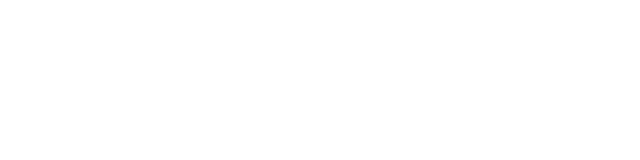
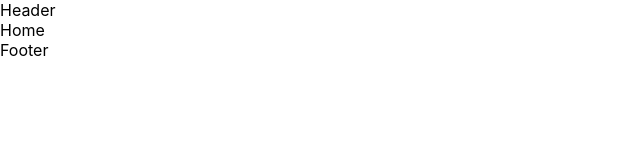
Before and after one commit to haseeb075/movieapp, a React (Create React App) app: page / in a window 1280 px wide. Shown: the top 160 px of the page, without its empty margins (0-640 px from the left). Built offline with nearby package versions, Linux system fonts and the light colour scheme.

Commit message:
Add: Setup router , install sass

```diff
--- a/package.json
+++ b/package.json
@@ -3,16 +3,18 @@
   "version": "0.1.0",
   "private": true,
   "dependencies": {
-    "@reduxjs/toolkit": "^1.8.0",
+    "@reduxjs/toolkit": "^1.8.1",
     "@testing-library/jest-dom": "^5.16.3",
     "@testing-library/react": "^12.1.4",
     "@testing-library/user-event": "^13.5.0",
     "axios": "^0.26.1",
     "react": "^17.0.2",
     "react-dom": "^17.0.2",
-    "react-redux": "^7.2.6",
+    "react-redux": "^7.2.8",
+    "react-router-dom": "^6.3.0",
     "react-scripts": "5.0.0",
     "redux": "^4.1.2",
+    "sass": "^1.49.11",
     "web-vitals": "^2.1.4"
   },
   "scripts": {
--- a/src/App.js
+++ b/src/App.js
@@ -1,10 +1,24 @@
-import logo from './logo.svg';
-import './App.scss';
+import React from "react";
+import "./App.scss";
+import { BrowserRouter, Routes, Route } from "react-router-dom";
+import Header from "./components/Header/Header";
+import Home from "./components/Home/Home";
+import MovieDetail from "./components/MovieDetail/MovieDetail";
+import PageNotFound from "./components/PageNotFound/PageNotFound";
+import Footer from "./components/Footer/Footer";
 
 function App() {
   return (
     <div className="App">
-
+      <BrowserRouter>
+        <Header />
+        <Routes>
+          <Route path="/" element={<Home/>} />
+          <Route path="/movie/:imdbID" element={<MovieDetail/>} />
+          <Route path="*" element={<PageNotFound/>} />
+        </Routes>
+        <Footer />
+      </BrowserRouter>
     </div>
   );
 }
--- a/src/apis/movieApi.js
+++ b/src/apis/movieApi.js
@@ -2,5 +2,5 @@ import axios from "axios";
 
 export default axios.create({
   url: "items",
-  baseURL: "http://www.omdbapi.com/",
+  baseURL: "http://www.omdbapi.com",
 });
```
Also changed, not shown: 1 other file (tests, documents, lock files or other folders).
